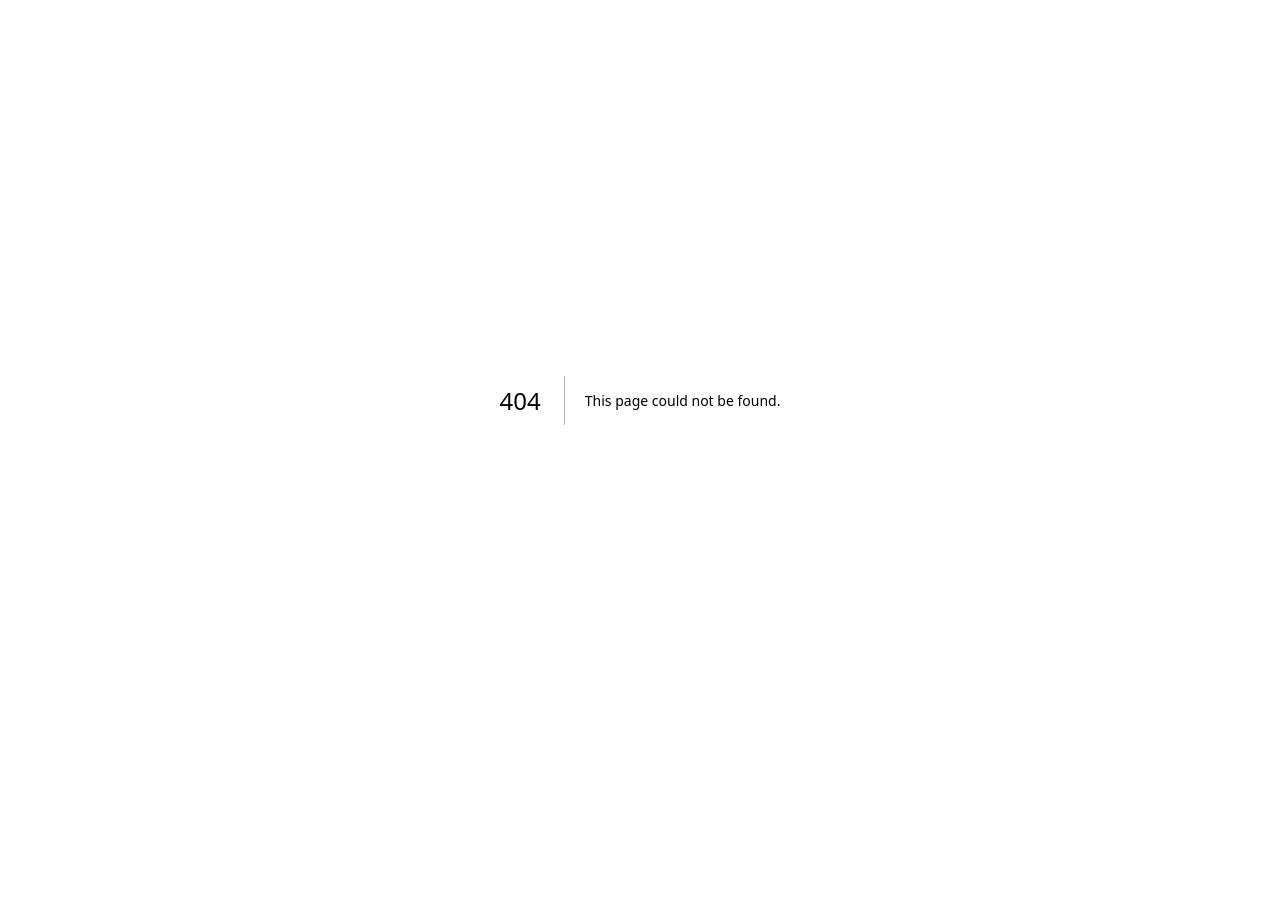
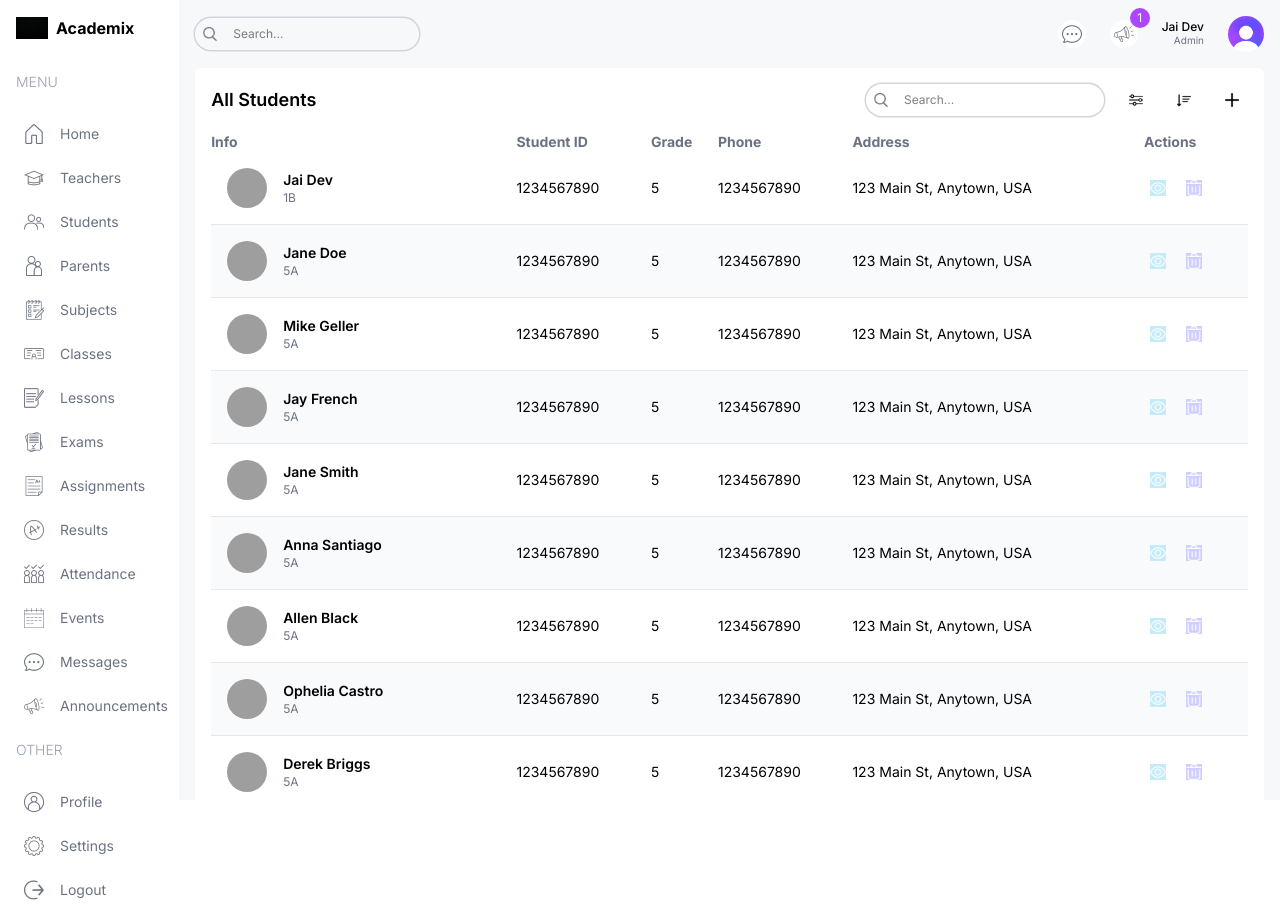
Before and after one commit to iampraneeth1116/Academix, a Next.js app: page /list/students in a window 1280 px wide. Before the commit this address had no page. Before the commit the page ends 800 px from the top, so only its background shows below. Built offline with nearby package versions, Linux system fonts and the light colour scheme; grey boxes are pictures that could not be loaded.

Commit message:
added studentslist

```diff
--- /dev/null
+++ b/src/app/(dashboard)/list/students/page.tsx
@@ -0,0 +1,124 @@
+import Image from "next/image";
+import Link from "next/link";
+import Pagination from "@/components/Pagination";
+import TableSearch from "@/components/TableSearch";
+import { role, studentsData } from "@/lib/data";
+import Table from "@/components/Table";
+
+
+type Student = {
+  id: number;
+  studentId: string;
+  name: string;
+  email?: string;
+  photo: string;
+  phone?: string;
+  grade: number;
+  class: string;
+  address: string;
+};
+
+const columns = [
+  {
+    header: "Info",
+    accessor: "info",
+  },
+  {
+    header: "Student ID",
+    accessor: "studentId",
+    className: "hidden md:table-cell",
+  },
+  {
+    header: "Grade",
+    accessor: "grade",
+    className: "hidden md:table-cell",
+  },
+  {
+    header: "Phone",
+    accessor: "phone",
+    className: "hidden lg:table-cell",
+  },
+  {
+    header: "Address",
+    accessor: "address",
+    className: "hidden lg:table-cell",
+  },
+  {
+    header: "Actions",
+    accessor: "action",
+  },
+];
+
+const StudentListPage = () => {
+  const renderRow = (item: Student) => (
+    <tr
+      key={item.id}
+      className="border-b border-gray-200 even:bg-slate-50 text-sm hover:bg-aPurpleLight"
+    >
+      <td className="flex items-center gap-4 p-4">
+        <Image
+          src={item.photo}
+          alt=""
+          width={40}
+          height={40}
+          className="md:hidden xl:block w-10 h-10 rounded-full object-cover"
+        />
+        <div className="flex flex-col">
+          <h3 className="font-semibold">{item.name}</h3>
+          <p className="text-xs text-gray-500">{item.class}</p>
+        </div>
+      </td>
+      <td className="hidden md:table-cell">{item.studentId}</td>
+      <td className="hidden md:table-cell">{item.grade}</td>
+      <td className="hidden md:table-cell">{item.phone}</td>
+      <td className="hidden md:table-cell">{item.address}</td>
+      <td>
+        <div className="flex items-center gap-2">
+          <Link href={`/list/teachers/${item.id}`}>
+            <button className="w-7 h-7 flex items-center justify-center rounded-full bg-aSky">
+              <Image src="/view.png" alt="" width={16} height={16} />
+            </button>
+          </Link>
+          {role === "admin" && (
+            <button className="w-7 h-7 flex items-center justify-center rounded-full bg-aPurple">
+              <Image src="/delete.png" alt="" width={16} height={16} />
+            </button>
+
+          )}
+        </div>
+      </td>
+    </tr>
+  );
+
+  return (
+    <div className="bg-white p-4 rounded-md flex-1 m-4 mt-0">
+      {/* TOP */}
+      <div className="flex items-center justify-between">
+        <h1 className="hidden md:block text-lg font-semibold">All Students</h1>
+        <div className="flex flex-col md:flex-row items-center gap-4 w-full md:w-auto">
+          <TableSearch />
+          <div className="flex items-center gap-4 self-end">
+            <button className="w-8 h-8 flex items-center justify-center rounded-full bg-aYellow">
+              <Image src="/filter.png" alt="" width={14} height={14} />
+            </button>
+            <button className="w-8 h-8 flex items-center justify-center rounded-full bg-aYellow">
+              <Image src="/sort.png" alt="" width={14} height={14} />
+            </button>
+            {role === "admin" && (
+              <button className="w-8 h-8 flex items-center justify-center rounded-full bg-aYellow">
+                <Image src="/plus.png" alt="" width={14} height={14} />
+              </button>
+
+            )}
+          </div>
+        </div>
+      </div>
+      {/* LIST */}
+      <Table columns={columns} renderRow={renderRow} data={studentsData} />
+
+      <Pagination />
+    </div>
+  );
+};
+
+export default StudentListPage;
```
Also changed, not shown: src/app/(dashboard)/list/teachers/page.tsx (renamed from src/app/(dashboard)/list/page.tsx).
